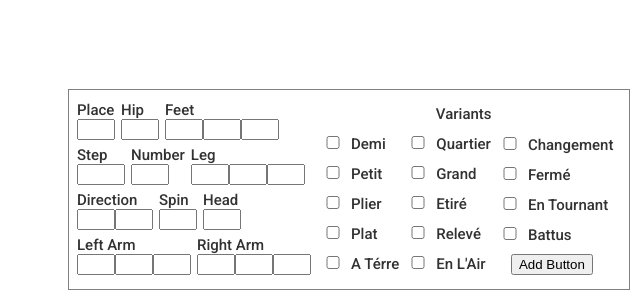
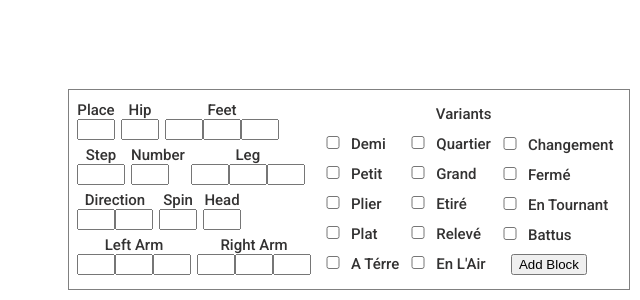
Before and after one commit to Pancho-23/ballet-notation-frontend, a React (Create React App) app: page / in a window 1280 px wide. Shown: the part 500-800 px from the top of the page, without its empty margins (640-1280 px from the left). Built offline with nearby package versions, Linux system fonts and the light colour scheme.

Commit message:
Finishing Block Input

```diff
--- a/src/components/BlockInput.js
+++ b/src/components/BlockInput.js
@@ -90,9 +90,9 @@
 
         <div className="init L0">
           <div className="h L1">
-            <div className="L2">
+            <div className="L2 leftL2">
               <div className="h L3">
-                <div>Place</div>
+                <div className='titles'>Place</div>
                 <div className="block-input">
 
                   <label htmlFor="place-input"></label>
@@ -114,7 +114,7 @@
                 </div>
               </div>
               <div className="h L3">
-                <div>Hip</div>
+                <div className='titles'>Hip</div>
                 <div className="block-input">
                   <label htmlFor="hip-input"></label>
                   <input type="text" id="hip-input" list="hip-options" />
@@ -133,7 +133,7 @@
                 </div>
               </div>
               <div className="h L3">
-                <div>Feet</div>
+                <div className='titles'>Feet</div>
                 <div className="block-input">
 
                   <label htmlFor="feet-position-input"></label>
@@ -169,9 +169,9 @@
                 </div>
               </div>
             </div>
-            <div className="L2">
+            <div className="L2 leftL2">
               <div className="h L3">
-                <div>Step</div>
+                <div className='titles'>Step</div>
                 <div className="block-input">
                   <label htmlFor="step-input"></label>
                   <input className="step" type="text" id="step-input" list="step-options" />
@@ -251,7 +251,7 @@
                 </div>
               </div>
               <div className="h L3">
-                <div>Number</div>
+                <div className='titles'>Number</div>
                 <div className="block-input">
                   <label htmlFor="number-input"></label>
 
@@ -270,7 +270,7 @@
                 </div>
               </div>
               <div className="h L3">
-                <div>Leg</div>
+                <div className='titles'>Leg</div>
                 <div className="block-input">
                   <label htmlFor="leg-form-input"></label>
                   <input type="text" id="leg-form-input" list="leg-form-options" />
@@ -303,9 +303,9 @@
                 </div>
               </div>
             </div>
-            <div className="L2">
+            <div className="L2 leftL2">
               <div className="h L3">
-                <div>Direction</div>
+                <div className='titles'>Direction</div>
                 <div className="block-input">
                   <label htmlFor="direction-cardinal-input"></label>
                   <input type="text" id="direction-cardinal-input" list="direction-cardinal-options" />
@@ -327,7 +327,7 @@
                 </div>
               </div>
               <div className="h L3">
-                <div>Spin</div>
+                <div className='titles'>Spin</div>
                 <div className="block-input">
                   <label htmlFor="spin-input"></label>
                   <input type="text" id="spin-input" list="spin-options" />
@@ -340,7 +340,7 @@
                 </div>
               </div>
               <div className="h L3">
-                <div>Head</div>
+                <div className='titles'>Head</div>
                 <div className="block-input">
                   <label htmlFor="head-input"></label>
                   <input type="text" id="head-input" list="head-options" />
@@ -359,9 +359,9 @@
                 </div>
               </div>
             </div>
-            <div className="L2">
+            <div className="L2 leftL2">
               <div className="h L3">
-                <div>Left Arm</div>
+                <div className='titles'>Left Arm</div>
                 <div className="block-input">
                   <label htmlFor="leftarm-form-input"></label>
                   <input type="text" id="leftarm-position-input" list="leftarm-position-options" />
@@ -400,7 +400,7 @@
                 </div>
               </div>
               <div className="h L3">
-                <div>Right Arm</div>
+                <div className='titles'>Right Arm</div>
                 <div className="block-input">
                   <label htmlFor="rightarm-form-input"></label>
                   <input type="text" id="rightarm-position-input" list="rightarm-position-options" />
@@ -505,7 +505,7 @@
                   <div className="h">Battus</div>
                 </div>
                 <div className='internal-box button-box'>
-                  <div className="h"><button>Add Button</button></div>
+                  <div className="h"><button>Add Block</button></div>
                 </div>
               </div>
             </div>
--- a/src/styles/BlockInput.css
+++ b/src/styles/BlockInput.css
@@ -55,3 +55,7 @@
 .button-box {
   padding-left: 20px;
 }
+
+.titles {
+  text-align: center;
+}
```
